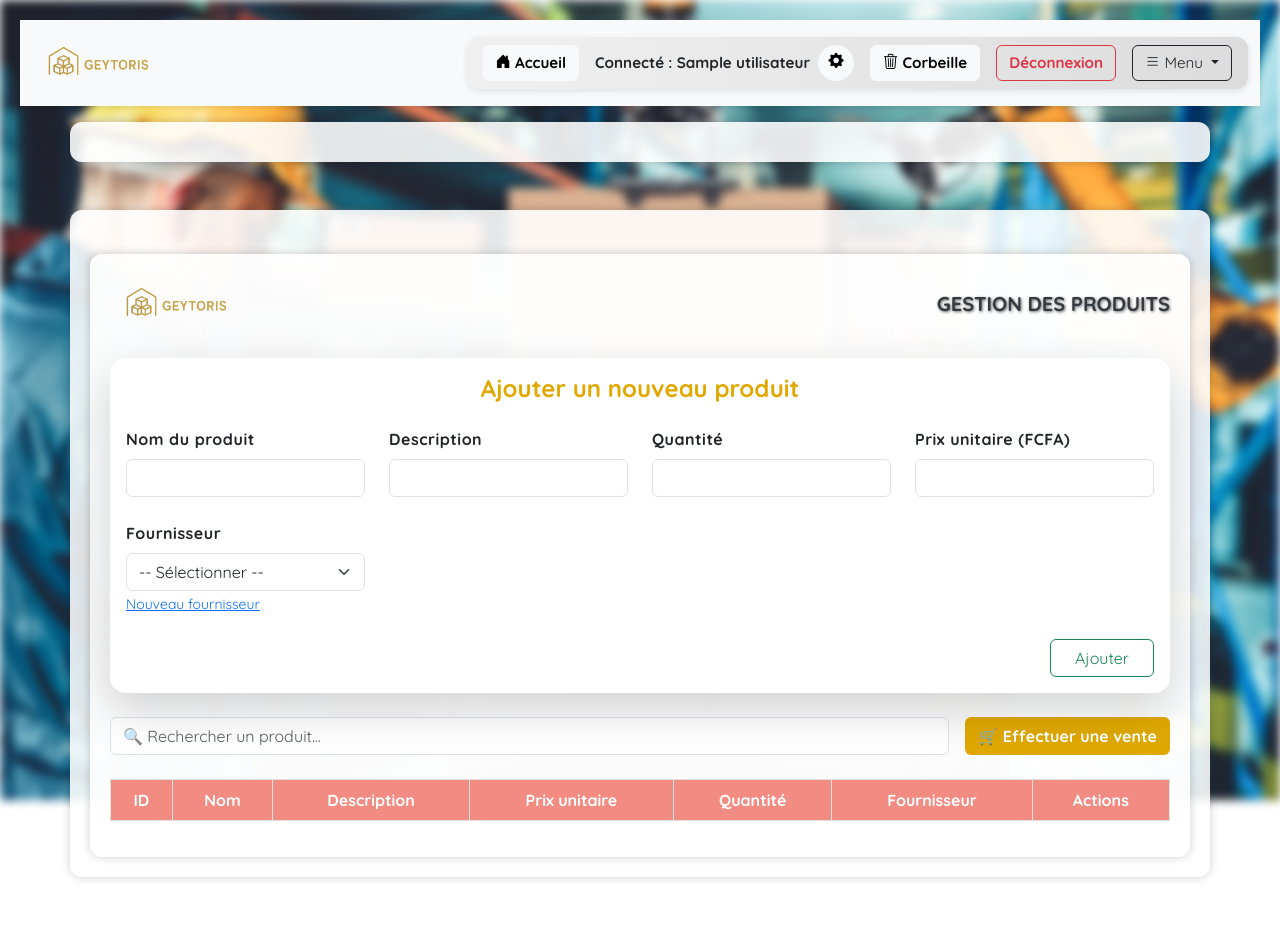
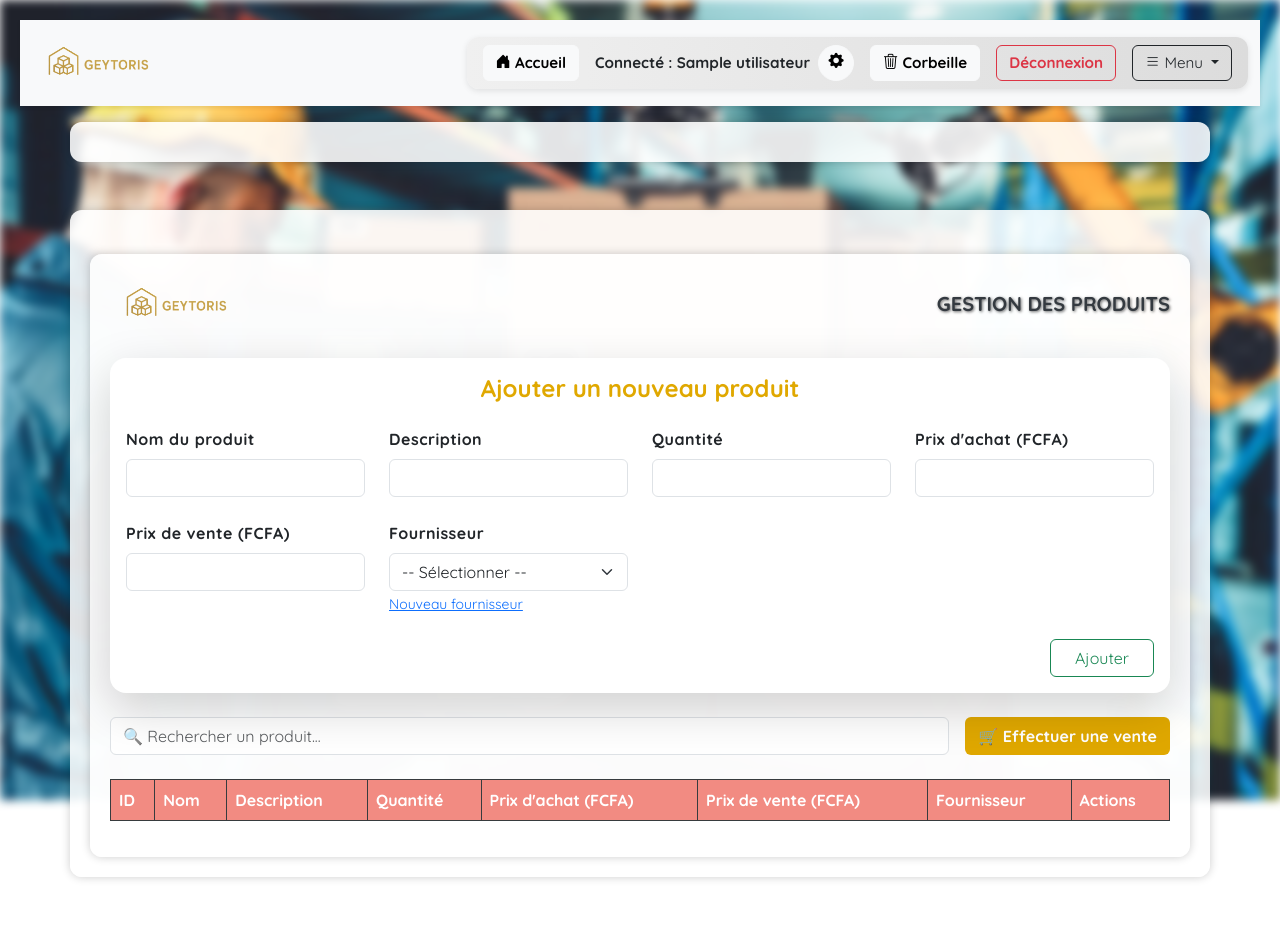
Before and after one commit to khadimgueye20/gestion_stock, a Flask app: page / in a window 1280 px wide. Run offline with Flask 3, Linux system fonts and the light colour scheme; a user stored in the database is signed in; tables that the repository leaves empty hold one stand-in row (values such as "Sample post"); lists and menus that the app fills with data are empty; some libraries are stand-ins or nearby versions.

Commit message:
Mise à jour: prix_vente et prix_achat + corrections vente

```diff
--- a/app.py
+++ b/app.py
@@ -98,6 +98,9 @@ class Produit(db.Model):
     utilisateur_id = db.Column(db.Integer, db.ForeignKey('utilisateur.id'), nullable=False)
     supprime = db.Column(db.Boolean, default=False)
     fournisseur_id = db.Column(db.Integer, db.ForeignKey('fournisseur.id'))
+    prix_achat = db.Column(db.Float, nullable=False, default=0)
+    prix_vente = db.Column(db.Float, nullable=False, default=0)
+
 
 # Modèle Vente
 class Vente(db.Model):
@@ -263,25 +266,27 @@ def index():
 @app.route('/ajouter', methods=['POST'])
 @login_required
 def ajouter():
-    nom = request.form['nom']
-    description = request.form['description']
-    quantite = int(request.form['quantite'])
-    prix_unitaire = float(request.form['prix_unitaire'])
-    fournisseur_id = request.form.get('fournisseur_id') or None
+    nom = request.form.get('nom')
+    description = request.form.get('description')
+    quantite = int(request.form.get('quantite'))
+    prix_achat = float(request.form.get('prix_achat'))
+    prix_vente = float(request.form.get('prix_vente'))
+    fournisseur_id = request.form.get('fournisseur_id')
 
     produit = Produit(
         nom=nom,
         description=description,
         quantite=quantite,
-        stock=quantite,
-        prix_unitaire=prix_unitaire,
-        utilisateur_id=current_user.id,
-        fournisseur_id=fournisseur_id
+        prix_achat=prix_achat,
+        prix_vente=prix_vente,
+        fournisseur_id=fournisseur_id,
+        utilisateur_id=current_user.id
     )
     db.session.add(produit)
     db.session.commit()
-    flash("Produit ajouté avec succès", "success")
+    flash("✅ Produit ajouté avec succès.", "success")
     return redirect(url_for('index'))
+
 
 
 # Route pour supprimer un produit
@@ -312,47 +317,64 @@ def supprimer_vente(id):
 def modifier_produit(id):
     produit = Produit.query.get_or_404(id)
 
+    # ✅ Vérification de l’utilisateur
     if produit.utilisateur_id != current_user.id:
         abort(403)
 
+    # ✅ Valeurs avant modification
     ancien = {
         "nom": produit.nom,
         "description": produit.description,
         "quantite": produit.quantite,
-        "prix": produit.prix_unitaire
+        "prix_achat": produit.prix_achat,
+        "prix_vente": produit.prix_vente,
     }
 
     if request.method == 'POST':
+        # ✅ Récupération des nouvelles valeurs
         nouveau_nom = request.form['nom']
         nouvelle_description = request.form['description']
-        prix_str = request.form['prix_unitaire'].replace(',', '.')
-        nouveau_prix = float(prix_str)
         nouvelle_quantite = int(request.form['quantite'])
 
+        # On remplace la virgule par un point si besoin
+        prix_achat_str = request.form['prix_achat'].replace(',', '.')
+        prix_vente_str = request.form['prix_vente'].replace(',', '.')
+        nouveau_prix_achat = float(prix_achat_str)
+        nouveau_prix_vente = float(prix_vente_str)
+
+        # ✅ Détection des changements
         modifications = []
         if ancien["nom"] != nouveau_nom:
-            modifications.append(f'nom changé de "{ancien["nom"]}" à "{nouveau_nom}"')
+            modifications.append(f'Nom : "{ancien["nom"]}" → "{nouveau_nom}"')
         if ancien["description"] != nouvelle_description:
-            modifications.append(f'description changée de "{ancien["description"]}" à "{nouvelle_description}"')
-        if ancien["prix"] != nouveau_prix:
-            modifications.append(f'prix unitaire changé de {ancien["prix"]} à {nouveau_prix}')
+            modifications.append(f'Description : "{ancien["description"]}" → "{nouvelle_description}"')
         if ancien["quantite"] != nouvelle_quantite:
-            modifications.append(f'quantité changée de {ancien["quantite"]} à {nouvelle_quantite}')
-
-        # ✅ Si aucune modification détectée
+            modifications.append(f'Quantité : {ancien["quantite"]} → {nouvelle_quantite}')
+        if ancien["prix_achat"] != nouveau_prix_achat:
+            modifications.append(f'Prix d\'achat : {ancien["prix_achat"]} → {nouveau_prix_achat}')
+        if ancien["prix_vente"] != nouveau_prix_vente:
+            modifications.append(f'Prix de vente : {ancien["prix_vente"]} → {nouveau_prix_vente}')
+
+        # ✅ Si aucune modification
         if not modifications:
             flash("Aucune modification détectée.", "info")
             return redirect(url_for('index'))
 
-        # Appliquer les modifications
+        # ✅ Appliquer les modifications
         produit.nom = nouveau_nom
         produit.description = nouvelle_description
-        produit.prix_unitaire = nouveau_prix
         produit.quantite = nouvelle_quantite
+        produit.prix_achat = nouveau_prix_achat
+        produit.prix_vente = nouveau_prix_vente
         db.session.commit()
 
-        message = f'Le produit "{ancien["nom"]}", "{ancien["description"]}" a été modifié avec les changements suivants : ' + "; ".join(modifications) + "."
-
+        # ✅ Message récapitulatif
+        message = (
+            f'Le produit "{ancien["nom"]}" a été modifié avec les changements suivants : '
+            + "; ".join(modifications) + "."
+        )
+
+        # ✅ Envoi d’un mail de notification (si email dispo)
         if current_user.email:
             try:
                 msg = Message(
@@ -365,9 +387,11 @@ def modifier_produit(id):
                 print("Erreur lors de l'envoi du mail :", e)
                 flash("Erreur lors de l'envoi de l'e-mail de notification.", "warning")
 
+        flash("✅ Produit modifié avec succès.", "success")
         return redirect(url_for('index'))
 
     return render_template('modifier.html', produit=produit)
+
 
 
 # Routes de connexion / déconnexion
@@ -691,7 +715,6 @@ def effectuer_vente():
         ventes = []
         montant_total = 0.0
 
-        # Champs client et paiement
         nom_client = request.form.get("nom_client") or "Client"
         telephone_client = request.form.get("telephone_client") or ""
         try:
@@ -699,22 +722,22 @@ def effectuer_vente():
         except ValueError:
             montant_paye = 0.0
 
-        # Analyse des quantités de produits sélectionnés
+        # 🔄 Analyse des produits sélectionnés
         for produit in produits:
             qte_str = request.form.get(f"quantite_{produit.id}")
             if qte_str and qte_str.isdigit():
                 quantite = int(qte_str)
                 if 0 < quantite <= produit.quantite:
                     produit.quantite -= quantite
-                    montant = quantite * (produit.prix_unitaire or 0)
+                    montant = quantite * (produit.prix_vente or 0)  # ✅ utilise prix_vente
                     montant_total += montant
-                    ventes.append((produit.id, quantite, produit.prix_unitaire))
+                    ventes.append((produit.id, quantite, produit.prix_vente))  # ✅ prix_vente
 
         if not ventes:
             flash("Aucun produit sélectionné pour la vente.", "warning")
             return redirect(url_for("effectuer_vente"))
 
-        # Création du reçu
+        # ✅ Créer le reçu
         reference = generer_reference_recu()
         recu = Recu(
             reference=reference,
@@ -726,9 +749,9 @@ def effectuer_vente():
             telephone_client=telephone_client,
         )
         db.session.add(recu)
-        db.session.flush()  # Pour récupérer recu.id
-
-        # Lignes de vente
+        db.session.flush()  # pour avoir recu.id
+
+        # ✅ Lignes de vente
         for prod_id, quantite, prix_unitaire in ventes:
             ligne = LigneVente(
                 recu_id=recu.id,
@@ -738,20 +761,20 @@ def effectuer_vente():
             )
             db.session.add(ligne)
 
-        # Enregistrer une dette si paiement partiel
+        # ✅ Enregistrer une dette si paiement partiel
         if montant_paye < montant_total:
             nouvelle_dette = Dette(
                 client_nom=nom_client,
                 client_telephone=telephone_client,
                 montant_total=montant_total,
                 montant_rembourse=montant_paye,
-                recu_id=recu.id,  # ✅ pour lien vers le reçu
+                recu_id=recu.id,
                 utilisateur_id=current_user.id
             )
             db.session.add(nouvelle_dette)
 
         db.session.commit()
-        flash(f"Vente enregistrée avec reçu #{recu.reference}.", "success")
+        flash(f"✅ Vente enregistrée avec reçu #{recu.reference}.", "success")
         return redirect(url_for("voir_recu", recu_id=recu.id))
 
     return render_template("effectuer_vente.html", produits=produits)
--- a/templates/effectuer_vente.html
+++ b/templates/effectuer_vente.html
@@ -15,7 +15,7 @@
         <tr>
           <th>Produit</th>
           <th>Description</th>
-          <th>Prix Unitaire (FCFA)</th>
+          <th>Prix de vente (FCFA)</th>
           <th>Stock Disponible</th>
           <th>Quantité à vendre</th>
         </tr>
@@ -25,7 +25,7 @@
         <tr>
           <td>{{ produit.nom }}</td>
           <td>{{ produit.description or "—" }}</td>
-          <td>{{ "{:,.0f}".format(produit.prix_unitaire or 0) }}</td>
+          <td>{{ "{:,.0f}".format(produit.prix_vente or 0) }}</td>
           <td>{{ produit.quantite }}</td>
           <td>
             <input type="number"
@@ -34,7 +34,7 @@
                    placeholder="0"
                    min="0"
                    max="{{ produit.quantite }}"
-                   data-prix="{{ produit.prix_unitaire or 0 }}">
+                   data-prix="{{ produit.prix_vente or 0 }}">
           </td>
         </tr>
         {% endfor %}
--- a/templates/index.html
+++ b/templates/index.html
@@ -29,9 +29,14 @@
           <input type="number" class="form-control" name="quantite" min="1" required>
         </div>
         <div class="col-12 col-md-6 col-lg-3">
-          <label class="form-label">Prix unitaire (FCFA)</label>
-          <input type="number" step="0.01" class="form-control" name="prix_unitaire" required>
+          <label class="form-label">Prix d'achat (FCFA)</label>
+          <input type="number" step="0.01" class="form-control" name="prix_achat" required>
         </div>
+        <div class="col-12 col-md-6 col-lg-3">
+          <label class="form-label">Prix de vente (FCFA)</label>
+          <input type="number" step="0.01" class="form-control" name="prix_vente" required>
+        </div>
+
         <div class="col-12 col-md-6 col-lg-3">
           <label class="form-label">Fournisseur</label>
           <select class="form-select" name="fournisseur_id">
--- a/templates/partials/_table_produits.html
+++ b/templates/partials/_table_produits.html
@@ -1,41 +1,35 @@
 <div class="table-responsive">
-<table class="table table-striped table-bordered text-center align-middle">
-  <thead class="table-light">
+<table class="table table-bordered table-hover align-middle">
+  <thead class="table-dark">
     <tr>
       <th>ID</th>
       <th>Nom</th>
       <th>Description</th>
-      <th>Prix unitaire</th>
       <th>Quantité</th>
+      <th>Prix d'achat (FCFA)</th>
+      <th>Prix de vente (FCFA)</th>
       <th>Fournisseur</th>
       <th>Actions</th>
     </tr>
   </thead>
   <tbody>
-    {% for item in stock %}
+    {% for produit in stock %}
     <tr>
-      <td>{{ item.id }}</td>
-      <td>{{ item.nom }}</td>
-      <td>{{ item.description }}</td>
-      <td>{{ "{:,.0f}".format(item.prix_unitaire) }} FCFA</td>
+      <td>{{ produit.id }}</td>
+      <td>{{ produit.nom }}</td>
+      <td>{{ produit.description }}</td>
+      <td>{{ produit.quantite }}</td>
+      <td>{{ produit.prix_achat }}</td>
+      <td>{{ produit.prix_vente }}</td>
+      <td>{{ produit.fournisseur.nom if produit.fournisseur else '' }}</td>
       <td>
-        {% if item.quantite == 0 %}
-          <span class="badge bg-danger">Rupture</span>
-        {% else %}
-          {{ item.quantite }}
-        {% endif %}
-      </td>
-      <td>{{ item.fournisseur.nom if item.fournisseur else "—" }}</td>
-      <td>
-        <div class="d-flex flex-column flex-sm-row gap-1 justify-content-center">
-          <a href="{{ url_for('modifier_produit', id=item.id) }}" class="btn btn-warning btn-sm">Modifier</a>
-          <form method="POST" action="{{ url_for('supprimer_produit', id=item.id) }}" class="form-supprimer" data-nom="{{ item.nom }}">
-            <button type="submit" class="btn btn-danger btn-sm">Supprimer</button>
-          </form>
-        </div>
+        <a href="{{ url_for('modifier_produit', id=produit.id) }}" class="btn btn-sm btn-warning">✏️</a>
+        <a href="{{ url_for('supprimer_produit', id=produit.id) }}" class="btn btn-sm btn-danger"
+           onclick="return confirm('Supprimer ce produit ?');">🗑️</a>
       </td>
     </tr>
     {% endfor %}
   </tbody>
 </table>
+
 </div>
```
Also changed, not shown: migrations/versions/9068e9ee0961_ajout_prix_achat_et_prix_vente.py (added, +34 -0 lines), templates/modifier.html (+9 -2 lines).
